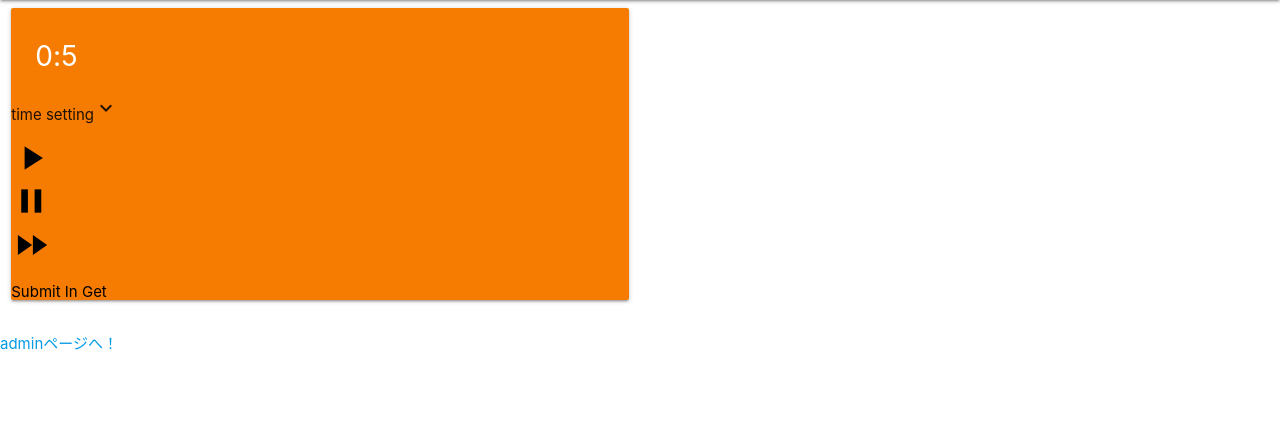
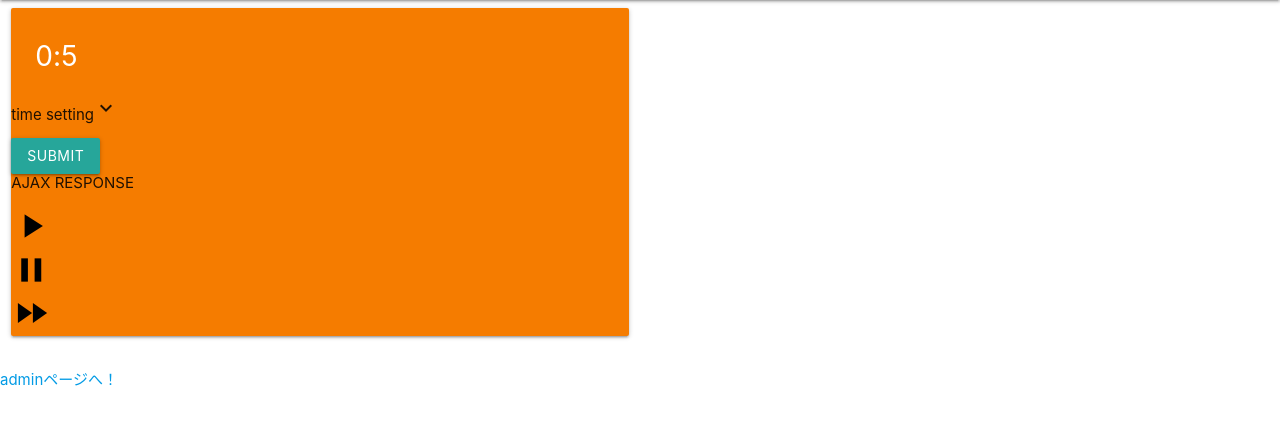
Before and after one commit to hirakei1203/pomodoro, a Django app: page /timer/ in a window 1280 px wide. Shown: the part 64-489 px from the top of the page. Run offline with Django 3.2, Linux system fonts and the light colour scheme.

Commit message:
ajax test

```diff
--- a/timer/static/timer/timer.js
+++ b/timer/static/timer/timer.js
@@ -77,6 +77,26 @@ $(function(){
     $(".timeleft_second").html(task_setting_second);
   })
 
+
+// ajax
+$("form").submit(function(event){
+  event.preventDefault();
+  var form = $(this);
+  $.ajax({
+    url: form.prop("action"),
+    method: form.prop("method"),
+    data: form.serialize(),
+    timeout: 10000,
+    dataType: "text",
+  })
+  .done(function(data){
+    alert("done");
+    $("#id_div_ajax_response").text(data);
+  })
+})
+
+
+
 // スペースキーで操作できるように！
 document.onkeydown = function(event) {
   if (event) {
@@ -99,23 +119,5 @@ document.onkeydown = function(event) {
 };
 
 
-// ajax練習
-  function AjaxTest(){
-    //------------ using jQuery---------------//
-    $.ajax('/send_Request', {
-      data: {
-          id: 'some-unique-id'
-      }
-    })
-    .then(
-        function success(name) {
-            alert(name+' is done!');
-        },
 
-        function fail(data, status) {
-            alert('Request failed.  Returned status of ' + status);
-        }
-    );
-
-  }
 })
--- a/timer/templates/timer/index.html
+++ b/timer/templates/timer/index.html
@@ -16,10 +16,12 @@
       </div>
 
       <!-- 後ほどform化！ -->
+      <form name="time_form" action="/timer/ajax/" method="POST">
+        {% csrf_token %}
       <p id="acdn-button" class="acdn-button">time setting<i class="material-icons">keyboard_arrow_down</i><i class="material-icons key-icon display-none">keyboard_arrow_up</i></p>
       <div id="acdn-target" class="acdn-content">
         <p>タスク時間</p>
-        <input type="text" class="task_min">min
+        <input type="text" class="task_min" name="task_min">min
         <input type="text" class="task_second">seconds
 
         <p>休憩時間</p>
@@ -30,6 +32,11 @@
           <a href="#">SET</a>
         </div>
       </div>
+      <input class="btn" type="submit">
+      </form>
+      <span id="id_div_ajax_response">
+        AJAX RESPONSE
+      </span>
 
       <ul>
         <li><button id="startBTN"><i class="material-icons key-icon">play_arrow</i></button>
@@ -37,8 +44,7 @@
         <li><button id="skipBTN"><i class="material-icons key-icon">fast_forward</i></button></li>
       </ul>
       <!-- ajax練習 -->
-      <button type='submit'onclick='AjaxTest()'>Submit In Get</button>
-    </div>
+      </div>
   </div>
 </div>
 
--- a/timer/urls.py
+++ b/timer/urls.py
@@ -6,5 +6,5 @@ urlpatterns = [
     path('', views.index, name='index'),
     path('setlist/<int:pk>/', views.SetlistDetailView.as_view(), name="user_timer_page"),
     path('signup/', views.signup, name='signup'),
-    path('send_Request/',views.send_request,name='send_request'),
-]
+    path('ajax/', views.test_ajax_response),
+    ]
--- a/timer/views.py
+++ b/timer/views.py
@@ -33,16 +33,9 @@ class SetlistDetailView(LoginRequiredMixin, DetailView):
   model = Setlist
   template_name = "timer/user_timer.html"
 
-# サイトA
-def ajax_post_add(request):
-  workTime = request.POST.get('task_min')
-  data = {
-    'workTime': post.workTime,
-  }
-  return JsonResponse(d)
+def test_ajax_response(request):
+  input_text = request.POST.getlist("task_min")
+  print(input_text)
+  hoge = input_text[0]
 
-# サイトB
-def send_request(request):
-    print('****************')
-    print('ajax is done')
-    return HttpResponse("ajax is done!")
+  return HttpResponse(hoge)
```
